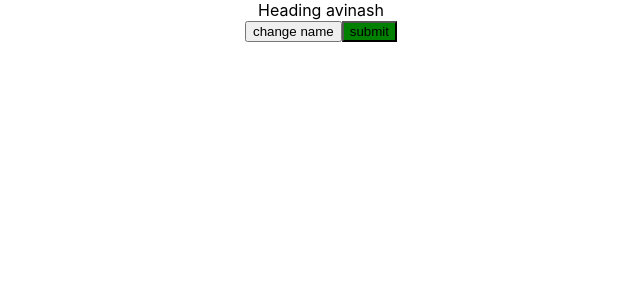
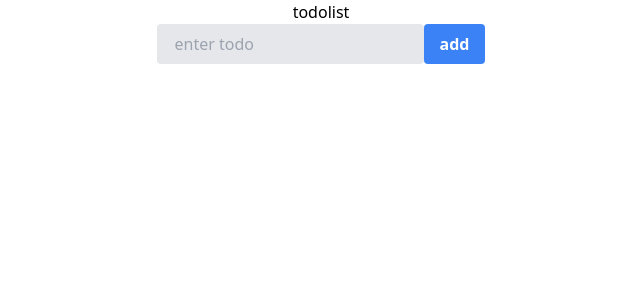
Before and after one commit to Avinashpotnuru/practice, a React (Create React App) app: page / in a window 1280 px wide. Shown: the top 300 px of the page, without its empty margins (319-959 px from the left). Built offline with nearby package versions, Linux system fonts and the light colour scheme.

Commit message:
add todo functions

```diff
--- a/package.json
+++ b/package.json
@@ -39,5 +39,10 @@
       "last 1 firefox version",
       "last 1 safari version"
     ]
+  },
+  "devDependencies": {
+    "autoprefixer": "^10.4.19",
+    "postcss": "^8.4.38",
+    "tailwindcss": "^3.4.4"
   }
 }
--- /dev/null
+++ b/postcss.config.js
@@ -0,0 +1,6 @@
+module.exports = {
+  plugins: {
+    tailwindcss: {},
+    autoprefixer: {},
+  },
+}
--- a/src/App.tsx
+++ b/src/App.tsx
@@ -1,18 +1,47 @@
-import React, { useRef, useState } from 'react';
-import logo from './logo.svg';
-import './App.css';
-import Heading from './components/Heading';
-import Button from './components/Button';
+import React, { useRef, useState } from "react";
+import logo from "./logo.svg";
+import "./App.css";
+import Heading from "./components/Heading";
+import Button from "./components/Button";
+import TodoForm from "./components/TodoForm";
+import TodoList from "./components/TodoList";
+
+import { TodoProps } from "./components/types";
 
 function App() {
-  const [name,setName]=useState<string>("avinash")
-  const inputRef=useRef<string|number>("")
+  // const [name, setName] = useState<string>("avinash");
+  // const inputRef = useRef<string | number>("");
 
-  const [welcomeMessage,setWelcomeMessage]=useState<string>("")
+  // const [welcomeMessage, setWelcomeMessage] = useState<string>("");
+
+  const [todoList, setTodos] = useState<TodoProps[]>([]);
+
+  const addTodo = (text: string) => {
+    if (text) {
+      console.log("event Clicked");
+
+      const newTodo = { id: Date.now(), todo: text, isComplete: false };
+
+      setTodos([...todoList, newTodo]);
+
+      console.log(todoList, "todoList");
+    }
+  };
+
+  const deleteItem = (id: number) => {
+    console.log(id, "id");
+
+    setTodos(todoList.filter((item) => item.id !== id));
+  };
+
   return (
     <div className="App">
-     <Heading name={name} setName={setName}/>
-     <Button color='green' setWelcomeMessage={setWelcomeMessage}>submit</Button>
+      {/* <Heading name={name} setName={setName}/>
+     <Button color='green' setWelcomeMessage={setWelcomeMessage}>submit</Button> */}
+      <h1>todolist</h1>
+      {/* <h1>{todo}</h1> */}
+      <TodoForm addTodo={addTodo} />
+      <TodoList todoList={todoList} deleteItem={deleteItem} />
     </div>
   );
 }
--- /dev/null
+++ b/src/components/TodoForm.tsx
@@ -0,0 +1,27 @@
+import React, { useState } from "react";
+import { TodoFormProps } from "./types";
+
+const TodoForm = ({ addTodo }: TodoFormProps) => {
+  const [text, setText] = useState<string>("");
+
+  const formHandler = (e: any) => {
+    e.preventDefault();
+
+    addTodo(text);
+    setText('')
+  };
+  return (
+    <form onSubmit={formHandler}>
+      <input
+      className="bg-gray-200 appearance-none border-2 border-gray-200 rounded  py-2 px-4 text-gray-700 leading-tight focus:outline-none focus:bg-white focus:border-purple-500"
+        onChange={(e) => setText(e.target.value)}
+        type="text"
+        value={text}
+        placeholder="enter todo"
+      />
+      <button className="bg-blue-500 hover:bg-blue-700 text-white font-bold py-2 px-4 rounded" type="submit">add</button>
+    </form>
+  );
+};
+
+export default TodoForm;
--- /dev/null
+++ b/src/components/TodoItem.tsx
@@ -0,0 +1,23 @@
+import React from 'react'
+import { TodoProps } from './types'
+
+interface TodoItemProps{
+    todoItem:TodoProps,
+    deleteItem:(id:number)=>void
+
+
+}
+
+const TodoItem = ({todoItem,deleteItem}:TodoItemProps) => {
+
+
+  return (
+    <div className='flex items-center justify-center w-52 '>
+        <h1>{todoItem.todo}</h1>
+        <button className="bg-red-500 hover:bg-red-600 text-white font-bold py-2 px-4 rounded focus:outline-none focus:ring-2 focus:ring-red-500" onClick={()=>deleteItem(todoItem.id)}>delete</button>
+        <button>complete</button>
+    </div>
+  )
+}
+
+export default TodoItem
--- /dev/null
+++ b/src/components/TodoList.tsx
@@ -0,0 +1,19 @@
+import React from 'react'
+import { TodoProps } from './types'
+import TodoItem from './TodoItem'
+
+
+export interface TodoListProps{
+    todoList:TodoProps[],
+    deleteItem:(id:number)=>void
+}
+
+const TodoList = ({todoList,deleteItem}:TodoListProps) => {
+  return (
+    <div className='flex flex-col justify-center items-center gap-4'>
+        {todoList.map(item=><TodoItem key={item.id}  todoItem={item} deleteItem={deleteItem}/>)}
+    </div>
+  )
+}
+
+export default TodoList
--- /dev/null
+++ b/src/components/types.ts
@@ -0,0 +1,13 @@
+export interface TodoProps{
+    id:number,
+    todo:string,
+    isComplete:boolean
+}
+
+
+
+
+
+export interface TodoFormProps{
+    addTodo: (text: string) => void;
+}
--- a/src/index.css
+++ b/src/index.css
@@ -1,13 +1,4 @@
-body {
-  margin: 0;
-  font-family: -apple-system, BlinkMacSystemFont, 'Segoe UI', 'Roboto', 'Oxygen',
-    'Ubuntu', 'Cantarell', 'Fira Sans', 'Droid Sans', 'Helvetica Neue',
-    sans-serif;
-  -webkit-font-smoothing: antialiased;
-  -moz-osx-font-smoothing: grayscale;
-}
-
-code {
-  font-family: source-code-pro, Menlo, Monaco, Consolas, 'Courier New',
-    monospace;
-}
+/* src/index.css */
+@tailwind base;
+@tailwind components;
+@tailwind utilities;
--- /dev/null
+++ b/tailwind.config.js
@@ -0,0 +1,10 @@
+// tailwind.config.js
+module.exports = {
+  content: [
+    './src/**/*.{js,jsx,ts,tsx}',
+  ],
+  theme: {
+    extend: {},
+  },
+  plugins: [],
+}
```
Also changed, not shown: 1 other file (tests, documents, lock files or other folders).
